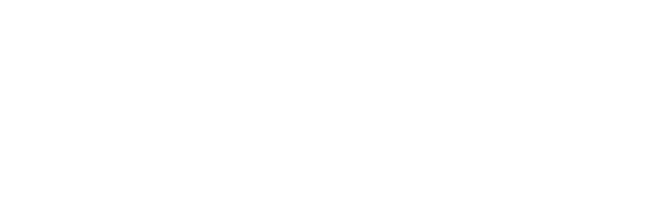
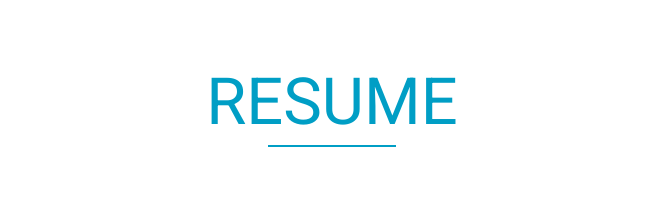
Before and after one commit to willlymendoza/personal-portfolio, a React (Create React App) app: page / in a window 1280 px wide. Shown: the part 2457-2677 px from the top of the page, without its empty margins (308-971 px from the left). Before the commit the page ends 2452 px from the top, so only its background shows below. Built offline with nearby package versions, Linux system fonts and the light colour scheme.

Commit message:
Added Resume component

```diff
--- a/src/components/Main/index.js
+++ b/src/components/Main/index.js
@@ -2,6 +2,7 @@
 import "./styles.scss";
 import Portfolio from "components/Portfolio";
 import About from "components/About";
+import Resume from "components/Resume";
 
 const index = () => {
   return (
@@ -9,6 +10,7 @@
       <div className="main-content">
         <About />
         <Portfolio />
+        <Resume />
       </div>
     </main>
   );
--- /dev/null
+++ b/src/components/Resume/index.js
@@ -0,0 +1,20 @@
+import React from "react";
+import "./styles.scss";
+
+const Resume = () => {
+  return (
+    <div id="resume" class="resume">
+      <h1 class="title">Resume</h1>
+      <div class="resume-links">
+        <a href="#">
+          Resume EN <i class="fa fa-download"></i>
+        </a>
+        <a href="#">
+          Resume ES <i class="fa fa-download"></i>
+        </a>
+      </div>
+    </div>
+  );
+};
+
+export default Resume;
--- /dev/null
+++ b/src/components/Resume/styles.scss
@@ -0,0 +1,15 @@
+@import "../../assets/sass/config";
+
+.resume {
+  text-align: center;
+  margin-bottom: 75px;
+
+  &-links {
+    a {
+      margin: 0 30px;
+      text-decoration: none;
+      font-size: 25px;
+      color: $primary;
+    }
+  }
+}
```
